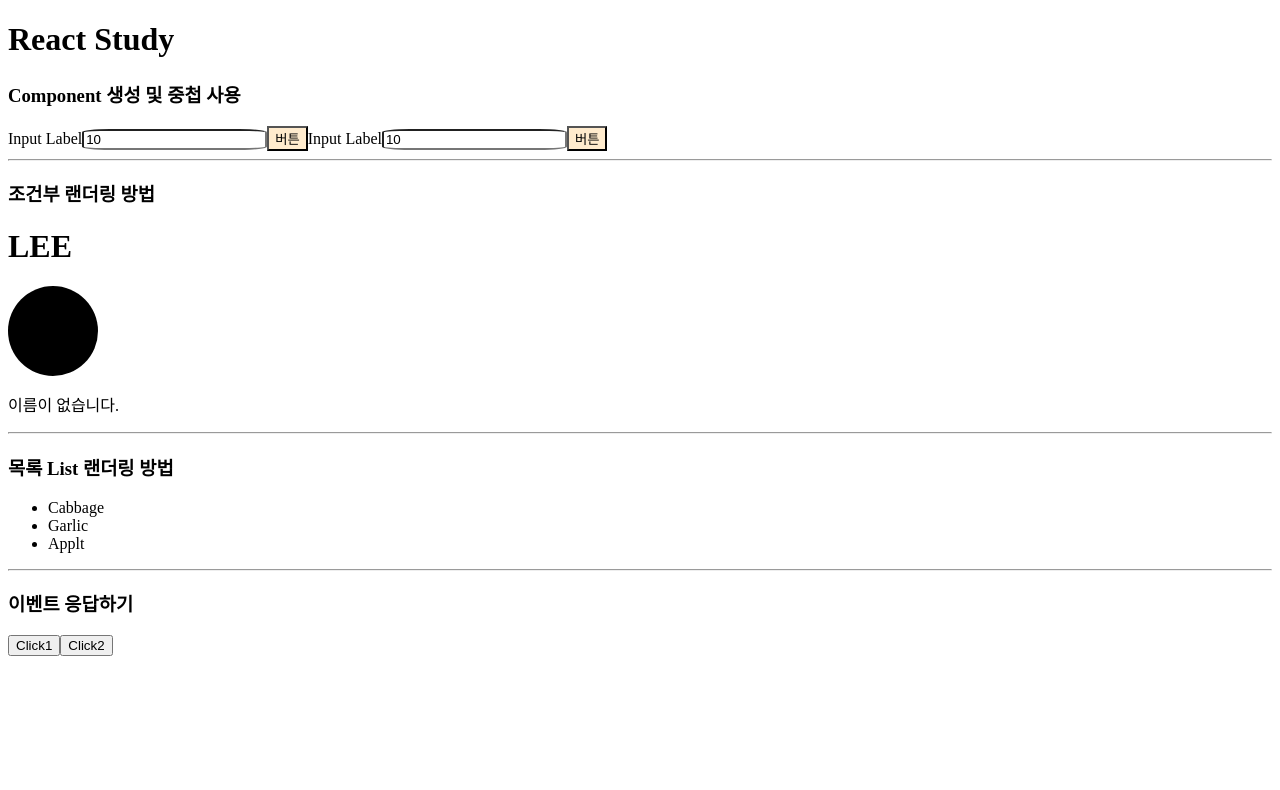
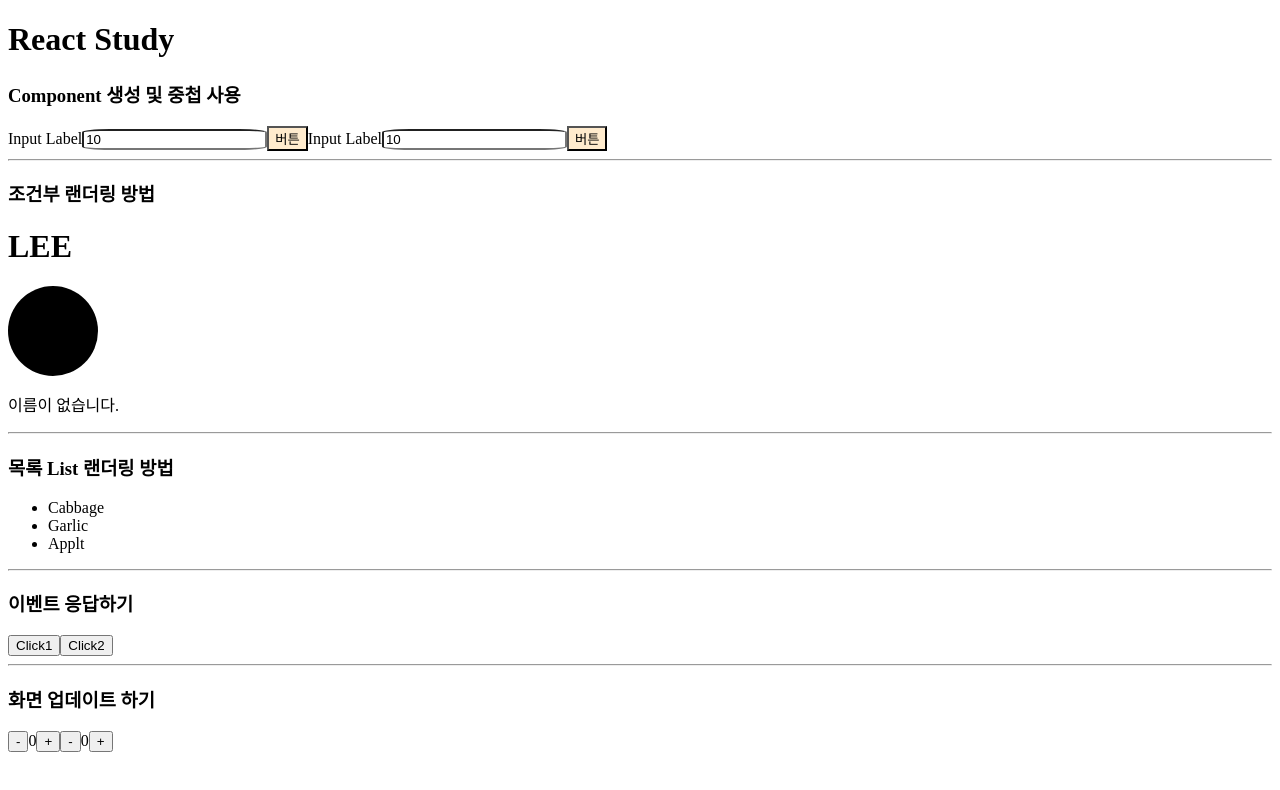
Before and after one commit to KimJiHu0/React, a React (Vite) app: page / in a window 1280 px wide. Shown: the top 790 px of the page. Built offline with nearby package versions, Linux system fonts and the light colour scheme.

Commit message:
useState로 화면 업데이트하기

```diff
--- a/src/App.tsx
+++ b/src/App.tsx
@@ -6,6 +6,8 @@ import Profile from './components/Profile.tsx';
 import List from './components/List.tsx';
 // 이벤트 응답하기
 import Button from './components/Button.tsx';
+// 화면 업데이트 하기 ( useState )
+import View from './components/View.tsx';
 
 // 실제 main.tsx의 root Element에 Render될 선언형 함수 컴포넌트.
 function App() {
@@ -39,6 +41,10 @@ function App() {
             <hr />
             <h3>이벤트 응답하기</h3>
             <Button data={1} />
+            <hr />
+            <h3>화면 업데이트 하기</h3>
+            <View />
+            <View />
         </>
     );
 }
--- /dev/null
+++ b/src/components/View.tsx
@@ -0,0 +1,20 @@
+import { useState } from 'react';
+export default function View() {
+    const [count, setCount] = useState(0);
+
+    function minus() {
+        setCount(count - 1);
+    }
+
+    function plus() {
+        setCount(count + 1);
+    }
+
+    return (
+        <>
+            <button onClick={minus}>-</button>
+            {count}
+            <button onClick={plus}>+</button>
+        </>
+    );
+}
```
Also changed, not shown: 1 other file (tests, documents, lock files or other folders).
